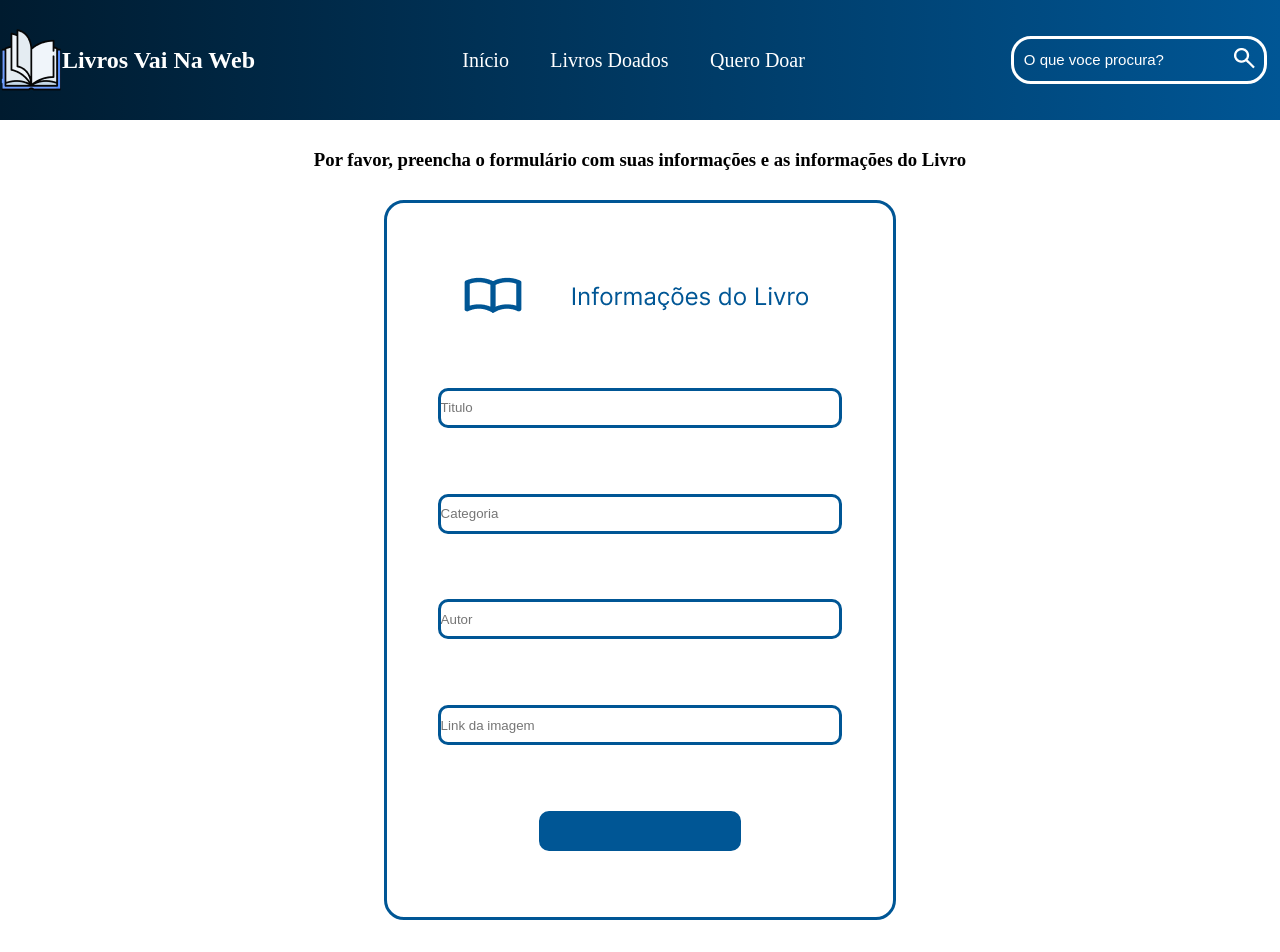
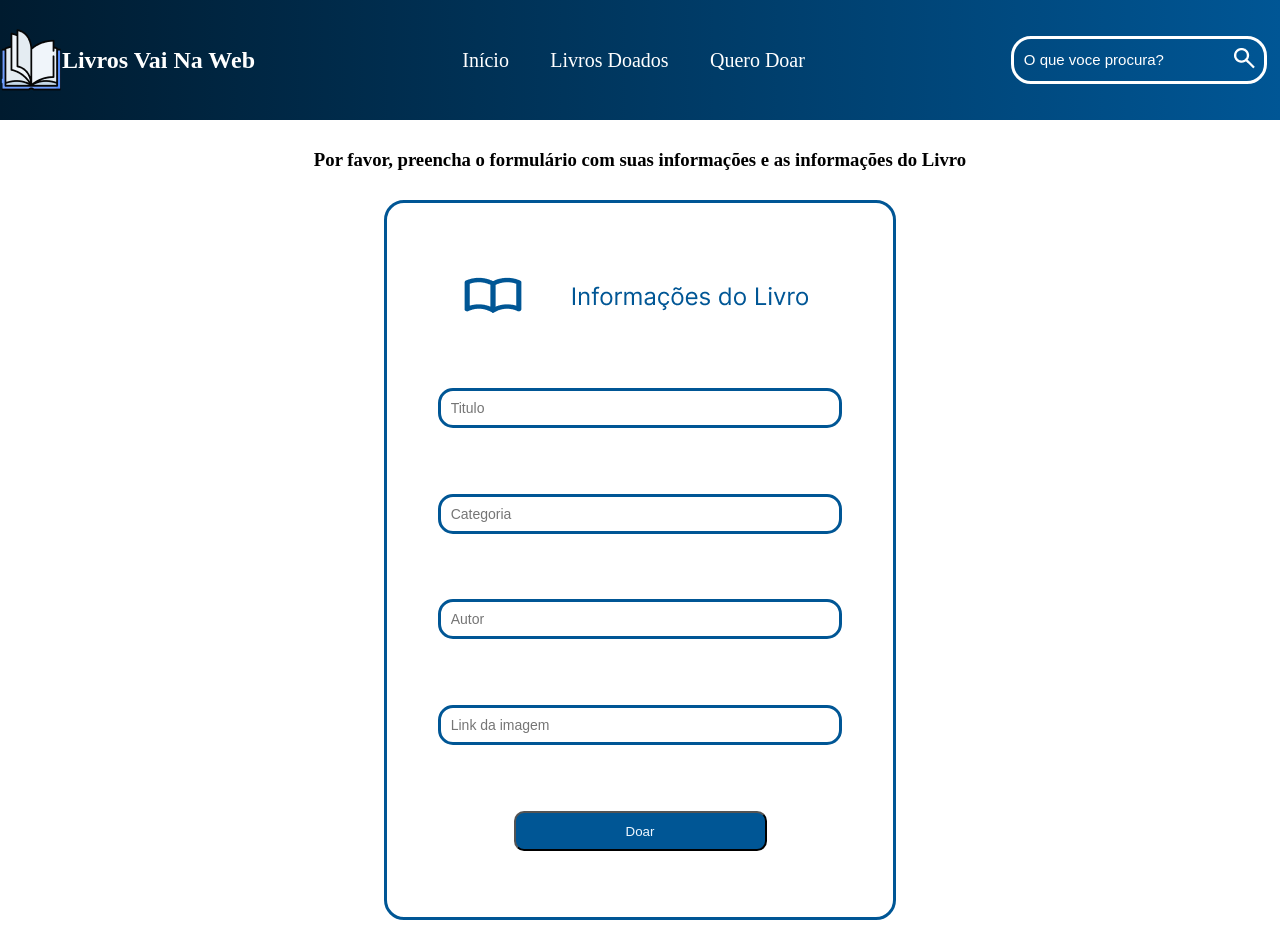
Before and after one commit to Marlonsouto/doa-ao_livros_VNW, a React (Vite) app: page /queroDoar in a window 1280 px wide. Shown: the top 952 px of the page. Built offline with nearby package versions, Linux system fonts and the light colour scheme.

Commit message:
Feat(queroDoar): adicionando mais stylos ao formulario e adicionando a tag button

```diff
--- a/src/pages/queroDoar/QueroDoar.jsx
+++ b/src/pages/queroDoar/QueroDoar.jsx
@@ -11,7 +11,8 @@ export default function QueroDoar() {
         <input type="text" name="categoria" id="" placeholder="Categoria" />
         <input type="text" name="autor" id="" placeholder="Autor" />
         <input type="url" name="LinkImagem" id="" placeholder="Link da imagem" />
-        <input className={styleQueroDoar.submit} type="submit" value="" placeholder="Doar" />
+        <button type="submit">Doar</button>
+
       </form>
 
     </section>
@@ -19,3 +20,4 @@ export default function QueroDoar() {
 
 }
 //<h2>Informações do Livro</h2>
+//<input className={styleQueroDoar.submit} type="submit" value="Doar" />
--- a/src/pages/queroDoar/queroDoar.module.scss
+++ b/src/pages/queroDoar/queroDoar.module.scss
@@ -37,13 +37,33 @@
             height: 5vh;
             width: 80%;
             border: solid #005695;
-            border-radius: 10px;
+            border-radius: 15px;
+            padding-left: 2%;
+            font-size: 14px;
+
+            transition: transform 0.1s ease-in-out;
+
+            &:hover {
+                border-color: linear-gradient(90deg, #001b2f 0%, #005695 100%);
+                transform: scale(1.1);
+              }
         }
 
-        .submit{
-            width: 40%;
+        button{
+            justify-content: center;
+            width: 50%;
+            color: aliceblue;
             background-color: #005695;
+            border-radius: 10px;
+            height: 5vh;
+            cursor: pointer;
+
+
+            &:hover {
+                transform: scale(0.95);
+              }
         }
+
 
 
     }
```
